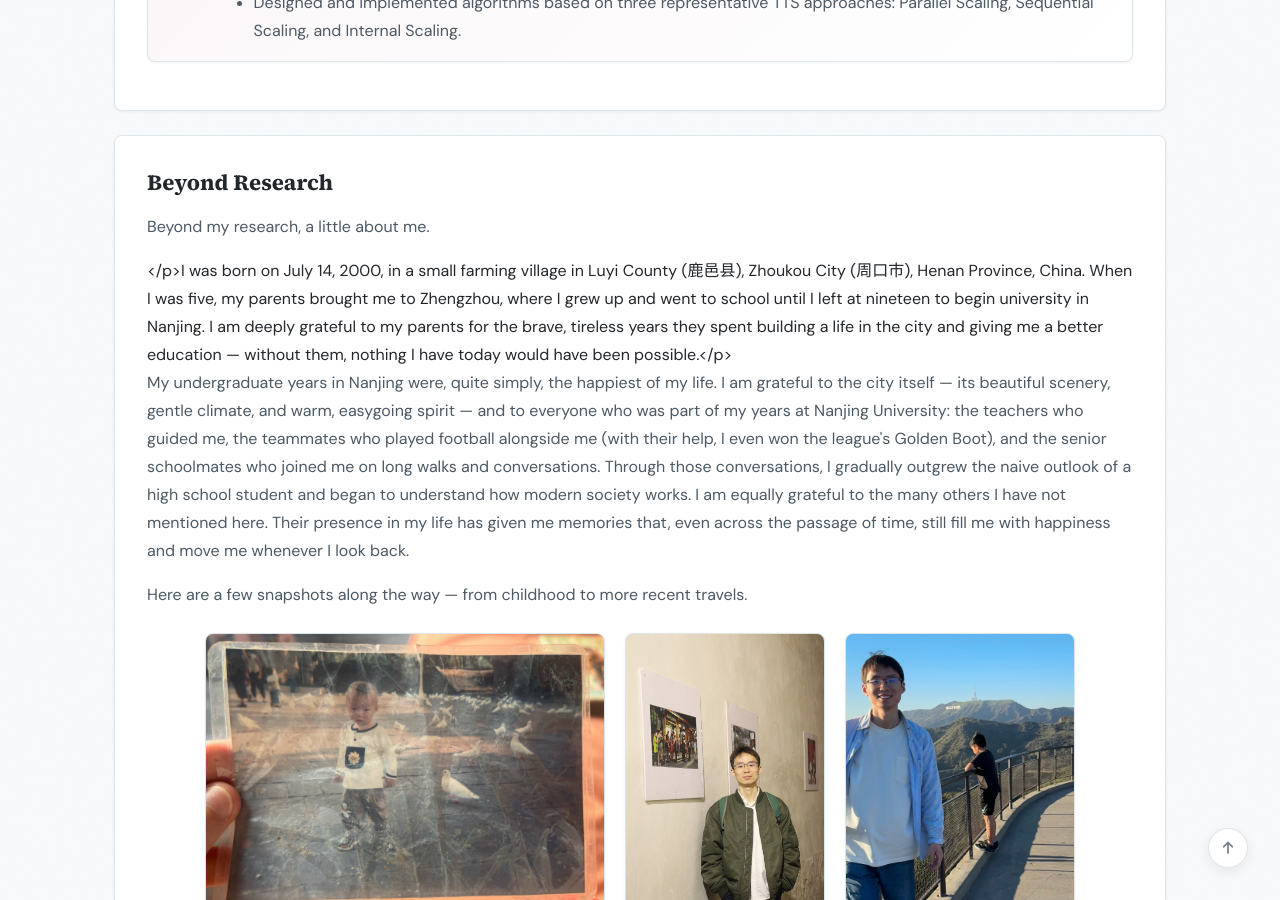
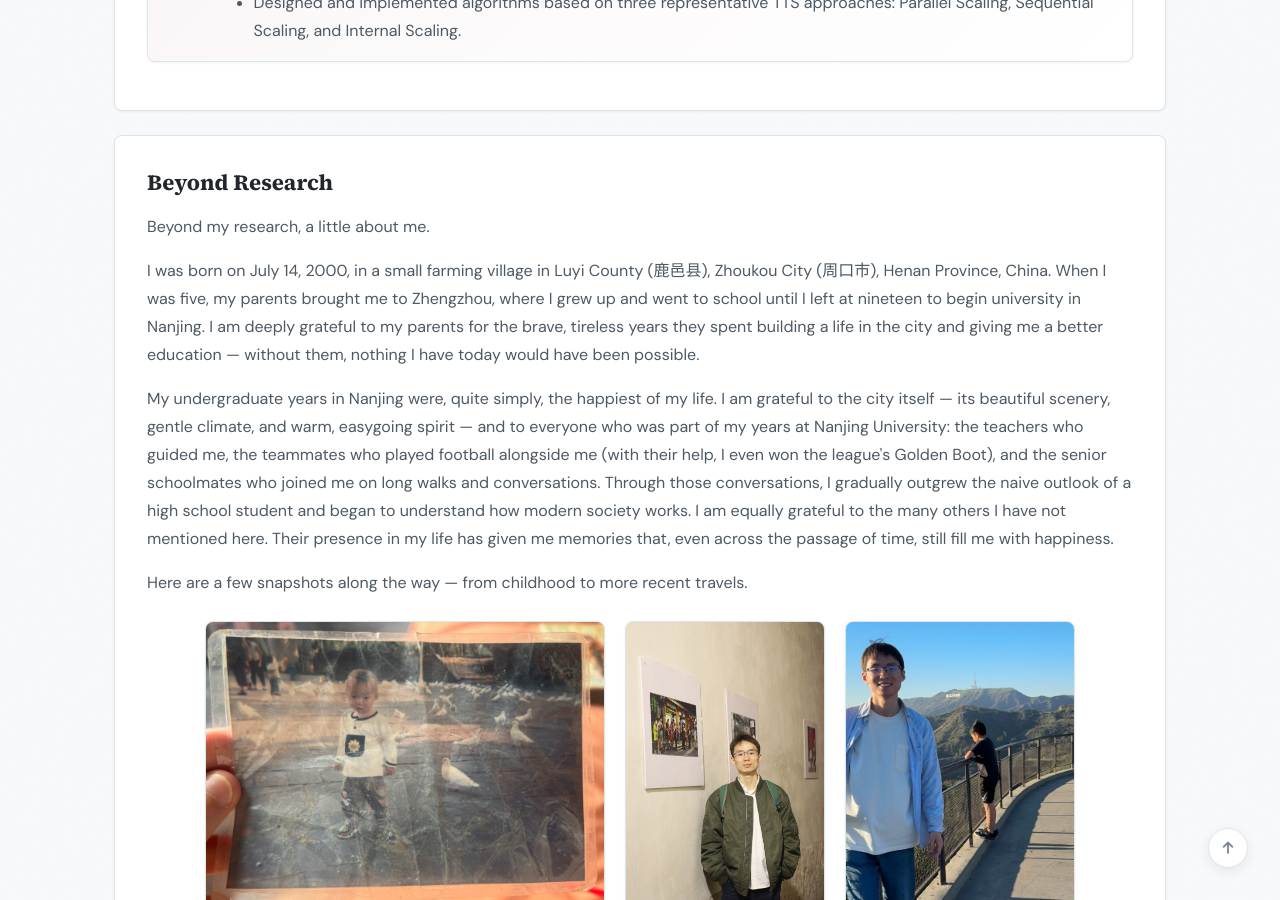
Before and after one commit to sunmoumou1/sunmoumou1.github.io, a Jekyll site: the page built from _pages/about.md, in a window 1280 px wide and 900 px high, scrolled down 1356 px. Built offline with Jekyll 4.4.1, drawn with Linux system fonts in a browser that asks for light colours; a style sheet for code colours, icons or effects is not loaded.

Commit message:
修改自我介绍中的一点格式错误

```diff
--- a/_pages/about.md
+++ b/_pages/about.md
@@ -275,8 +275,8 @@ photo-gallery / photo-card:
 <div class="section-card beyond-research-card" markdown="0">
 <h3>Beyond Research</h3>
 <p>Beyond my research, a little about me. </p>
-</p>I was born on July 14, 2000, in a small farming village in Luyi County (鹿邑县), Zhoukou City (周口市), Henan Province, China. When I was five, my parents brought me to Zhengzhou, where I grew up and went to school until I left at nineteen to begin university in Nanjing. I am deeply grateful to my parents for the brave, tireless years they spent building a life in the city and giving me a better education — without them, nothing I have today would have been possible.</p>
-<p>My undergraduate years in Nanjing were, quite simply, the happiest of my life. I am grateful to the city itself — its beautiful scenery, gentle climate, and warm, easygoing spirit — and to everyone who was part of my years at Nanjing University: the teachers who guided me, the teammates who played football alongside me (with their help, I even won the league's Golden Boot), and the senior schoolmates who joined me on long walks and conversations. Through those conversations, I gradually outgrew the naive outlook of a high school student and began to understand how modern society works. I am equally grateful to the many others I have not mentioned here. Their presence in my life has given me memories that, even across the passage of time, still fill me with happiness and move me whenever I look back.</p>
+<p>I was born on July 14, 2000, in a small farming village in Luyi County (鹿邑县), Zhoukou City (周口市), Henan Province, China. When I was five, my parents brought me to Zhengzhou, where I grew up and went to school until I left at nineteen to begin university in Nanjing. I am deeply grateful to my parents for the brave, tireless years they spent building a life in the city and giving me a better education — without them, nothing I have today would have been possible.</p>
+<p>My undergraduate years in Nanjing were, quite simply, the happiest of my life. I am grateful to the city itself — its beautiful scenery, gentle climate, and warm, easygoing spirit — and to everyone who was part of my years at Nanjing University: the teachers who guided me, the teammates who played football alongside me (with their help, I even won the league's Golden Boot), and the senior schoolmates who joined me on long walks and conversations. Through those conversations, I gradually outgrew the naive outlook of a high school student and began to understand how modern society works. I am equally grateful to the many others I have not mentioned here. Their presence in my life has given me memories that, even across the passage of time, still fill me with happiness.</p>
 <p>Here are a few snapshots along the way — from childhood to more recent travels.</p>
 <div class="photo-gallery">
 <figure class="photo-card">
```
